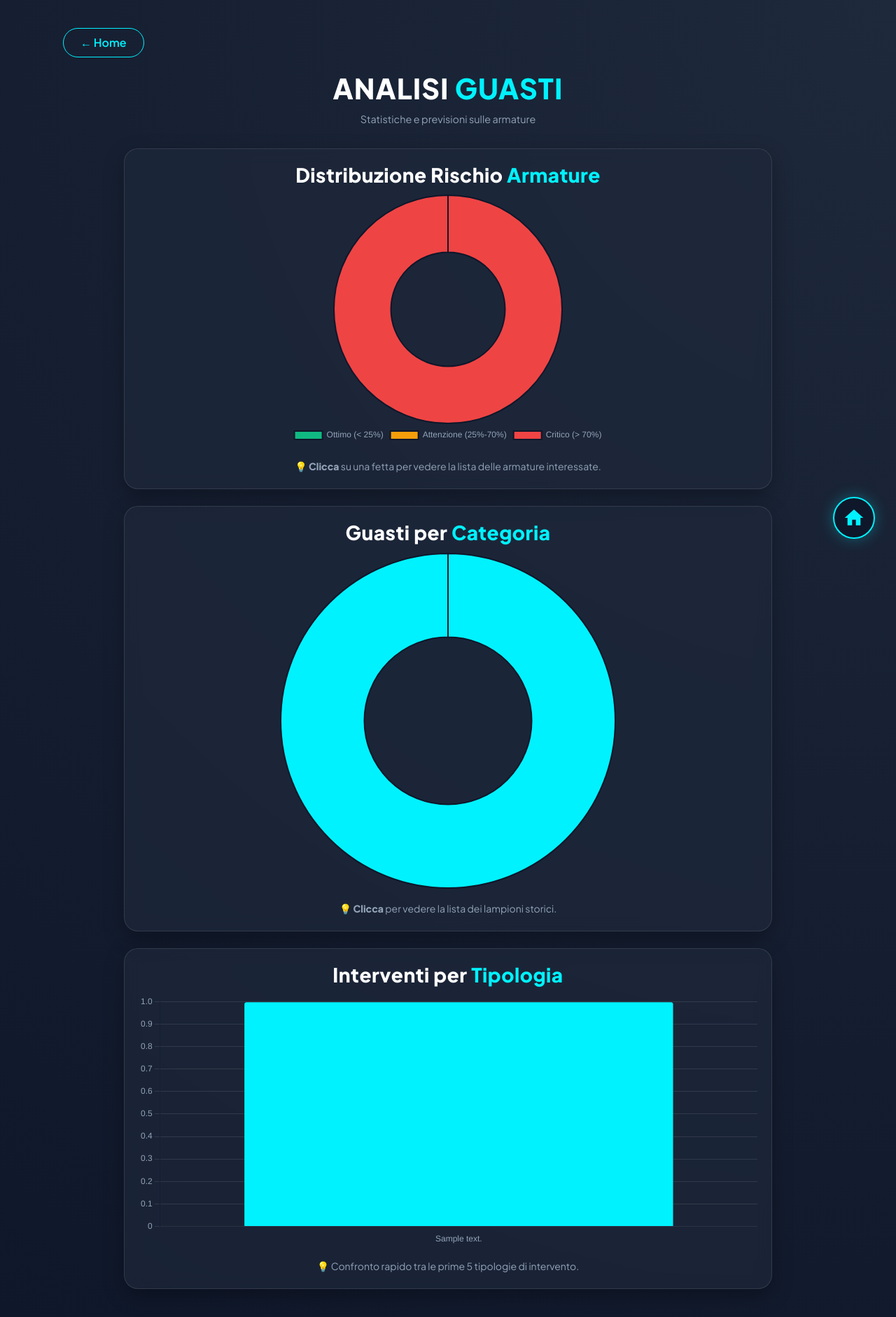
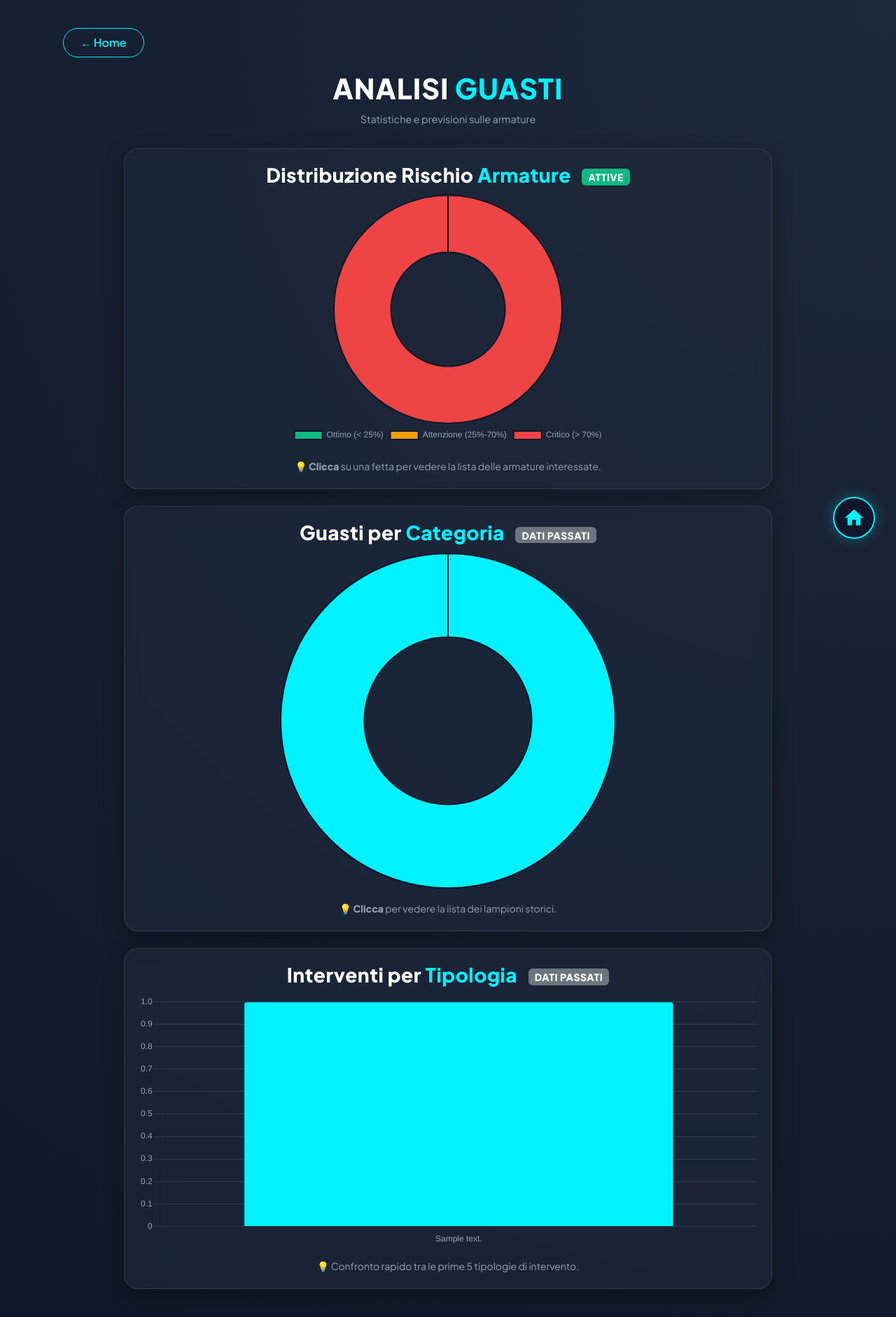
Before and after one commit to cavallinilorenzo/street-lighting-predictive-maintenance, a Django app: page /statistiche/ in a window 1280 px wide. Shown: the whole page at 70% size. Run offline with Django 5.2, Linux system fonts and the light colour scheme; tables that the repository leaves empty hold one stand-in row (values such as "Sample post").

Commit message:
ux improvement

```diff
--- a/core/templates/core/dashboard.html
+++ b/core/templates/core/dashboard.html
@@ -117,9 +117,13 @@
 
     <div class="row justify-content-center g-4">
 
+
+
         <div class="col-lg-10">
             <div class="card-custom">
-                <h3 class="section-title">Distribuzione Rischio <span>Armature</span></h3>
+                <h3 class="section-title">Distribuzione Rischio <span>Armature</span>
+                <span class="badge" style="background-color: #10b981; font-size: 0.5em; vertical-align: middle; margin-left: 10px; color: #fff;">ATTIVE</span>
+                </h3>
                 <div class="chart-wrapper-sm">
                     <canvas id="riskChart"></canvas>
                 </div>
@@ -133,7 +137,9 @@
 
         <div class="col-lg-10">
             <div class="card-custom">
-                <h3 class="section-title">Guasti per <span>Categoria</span></h3>
+                <h3 class="section-title">Guasti per <span>Categoria</span>
+                <span class="badge bg-secondary" style="font-size: 0.5em; vertical-align: middle; margin-left: 10px; color: #fff;">DATI PASSATI</span>
+                </h3>
                 <div class="chart-wrapper">
                     <canvas id="guastiChart"></canvas>
                 </div>
@@ -147,7 +153,9 @@
 
         <div class="col-lg-10">
             <div class="card-custom">
-                <h3 class="section-title">Interventi per <span>Tipologia</span></h3>
+                <h3 class="section-title">Interventi per <span>Tipologia</span>
+                <span class="badge bg-secondary" style="font-size: 0.5em; vertical-align: middle; margin-left: 10px; color: #fff;">DATI PASSATI</span>
+                </h3>
                 <div class="chart-wrapper-sm">
                     <canvas id="interventoChart"></canvas>
                 </div>
--- a/core/templates/core/lampione_asset.html
+++ b/core/templates/core/lampione_asset.html
@@ -223,7 +223,7 @@
                     <div class="col-md-4 text-center border-start border-secondary py-2">
                         <div class="row">
                             <div class="col-6 border-end border-secondary">
-                                <div class="stat-label">Rischio (120gg)</div>
+                                <div class="stat-label">Rischio (60gg)</div>
                                 <div class="stat-value" style="color: var(--ai-color);">
                                     {% if lampione.risk_score != None %}
                                         {% widthratio lampione.risk_score 1 100 %}%
--- a/core/views.py
+++ b/core/views.py
@@ -59,7 +59,7 @@ def mappa_lampioni(request):
                 <b style="color: gray;">Stato:</b>
                 <span style="color:{colore_icona}; font-weight:bold;">{stato_salute}</span><br>
 
-                <b style="color: gray;">Rischio Sostituzione (120gg):</b> {rischio_perc}<br>
+                <b style="color: gray;">Rischio Sostituzione (60gg):</b> {rischio_perc}<br>
                 <hr style="margin: 5px 0;">
 
                 <a href="{url_dettaglio}" target="_blank"
@@ -447,7 +447,7 @@ def scarica_pdf_asset(request, pk):
     giorni = getattr(lampione, 'traQuantoSiRompe', "N/D")
 
     data_ml = [
-        ['Rischio Sostituzione (120gg)', risk_perc],
+        ['Rischio Sostituzione (60gg)', risk_perc],
         ['Giorni Stimati alla Rottura', f"{giorni} gg" if giorni != "N/D" else "N/D"]
     ]
     t2 = Table(data_ml, colWidths=[200, 250])
```
